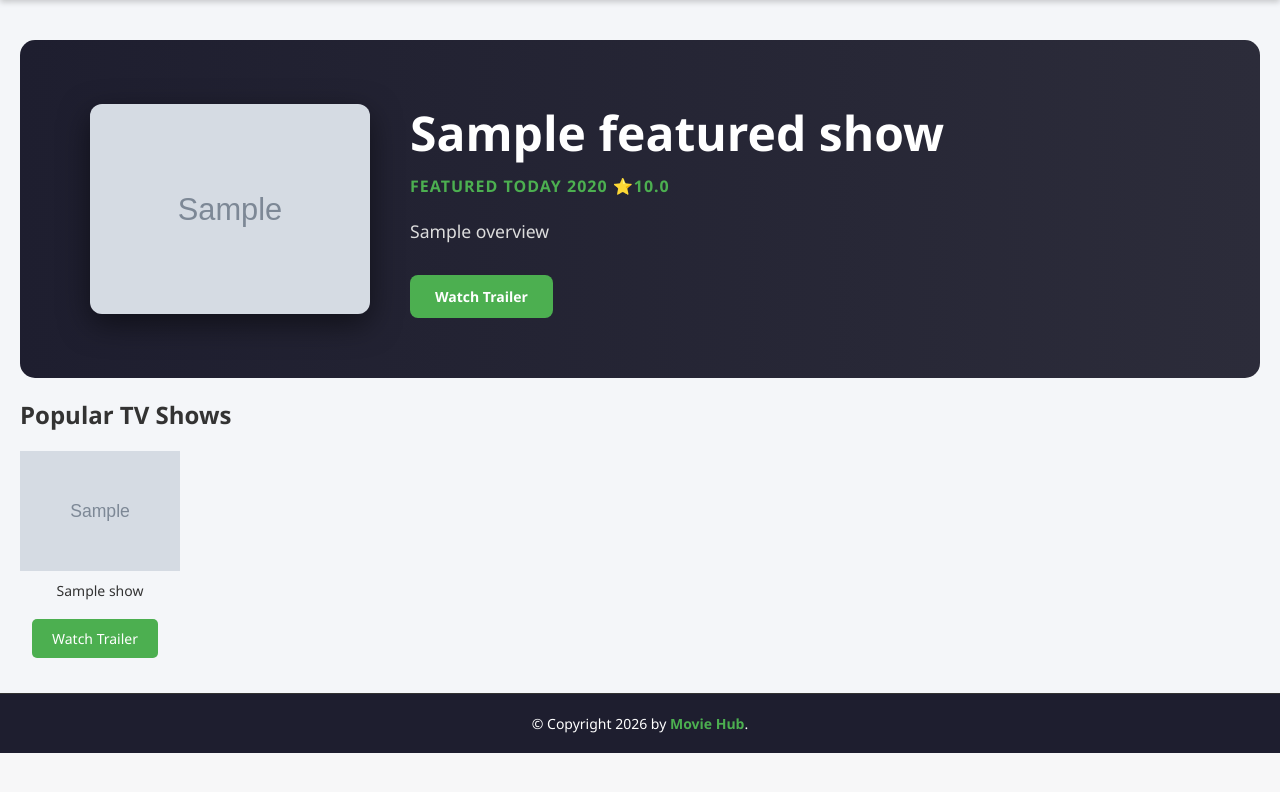
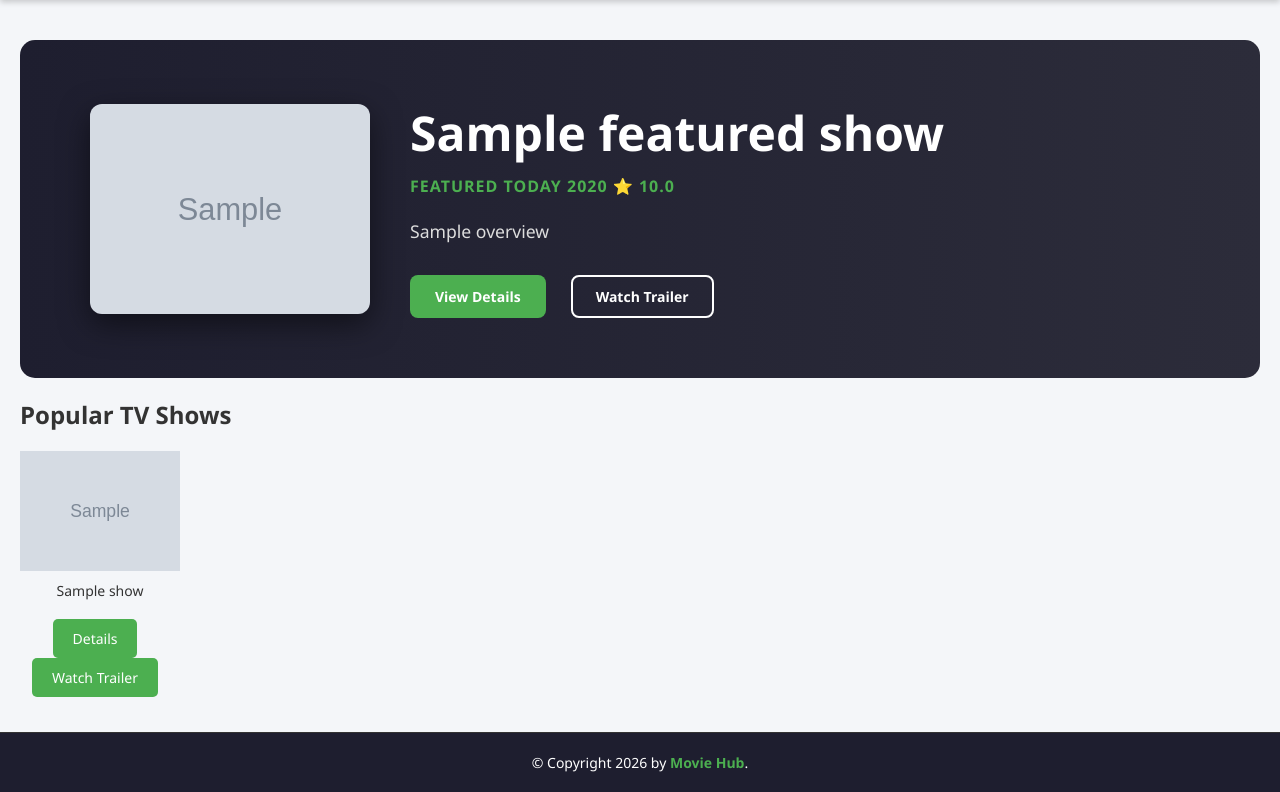
Before and after one commit to Duncan-Pringle/Web-Development-Assignement, a Flask app: template templates/tv.html in a window 1280 px wide. Shown: the part 117-909 px from the top of the page. Before the commit the page ends 870 px from the top, so only its background shows below. Run offline with Flask 3, Linux system fonts and the light colour scheme; the template is opened without the code that fills it: most values are stand-ins (such as "Sample title", 1, 10 or a date in 2020); grey boxes marked "Sample" are stand-in pictures; some libraries are stand-ins or nearby versions.

Commit message:
Enhance TV show details layout; add "View Details" button and improve trailer link styling

```diff
--- a/templates/tv.html
+++ b/templates/tv.html
@@ -21,14 +21,16 @@
                         <span>{{ featured_show.first_air_date[:4] }}</span>
                     {% endif %}
                     {% if featured_show.vote_average %}
-                        <span>⭐{{ "%.1f"|format(featured_show.vote_average) }}</span>
+                        <span>⭐ {{ "%.1f"|format(featured_show.vote_average) }}</span>
                     {% endif %}
                 </div>
                 <p class="synopsis">{{ featured_show.overview }}</p>
                 <div class="button-group">
+                    <a href="/tv/show/{{ featured_show.id }}" class="btn btn-primary">
+                        View Details
+                    </a>
                     <a href="https://www.youtube.com/results?search_query={{ (featured_show.title ~ ' trailer') | urlencode }}"
-                       target="_blank"
-                       class="btn btn-primary">
+                       target="_blank" class="btn btn-outline">
                         Watch Trailer
                     </a>
                 </div>
@@ -45,11 +47,9 @@
                 <img src="{{ show.poster_url }}" alt="{{ show.title }}">
                 <p class="poster-title">{{ show.title }}</p>
                 <div class="poster-buttons">
+                    <a href="/tv/show/{{ show.id }}" class="btn">Details</a>
                     <a href="https://www.youtube.com/results?search_query={{ (show.title ~ ' trailer') | urlencode }}"
-                       target="_blank"
-                       class="btn">
-                        Watch Trailer
-                    </a>
+                       target="_blank" class="btn">Watch Trailer</a>
                 </div>
             </div>
             {% else %}
```
